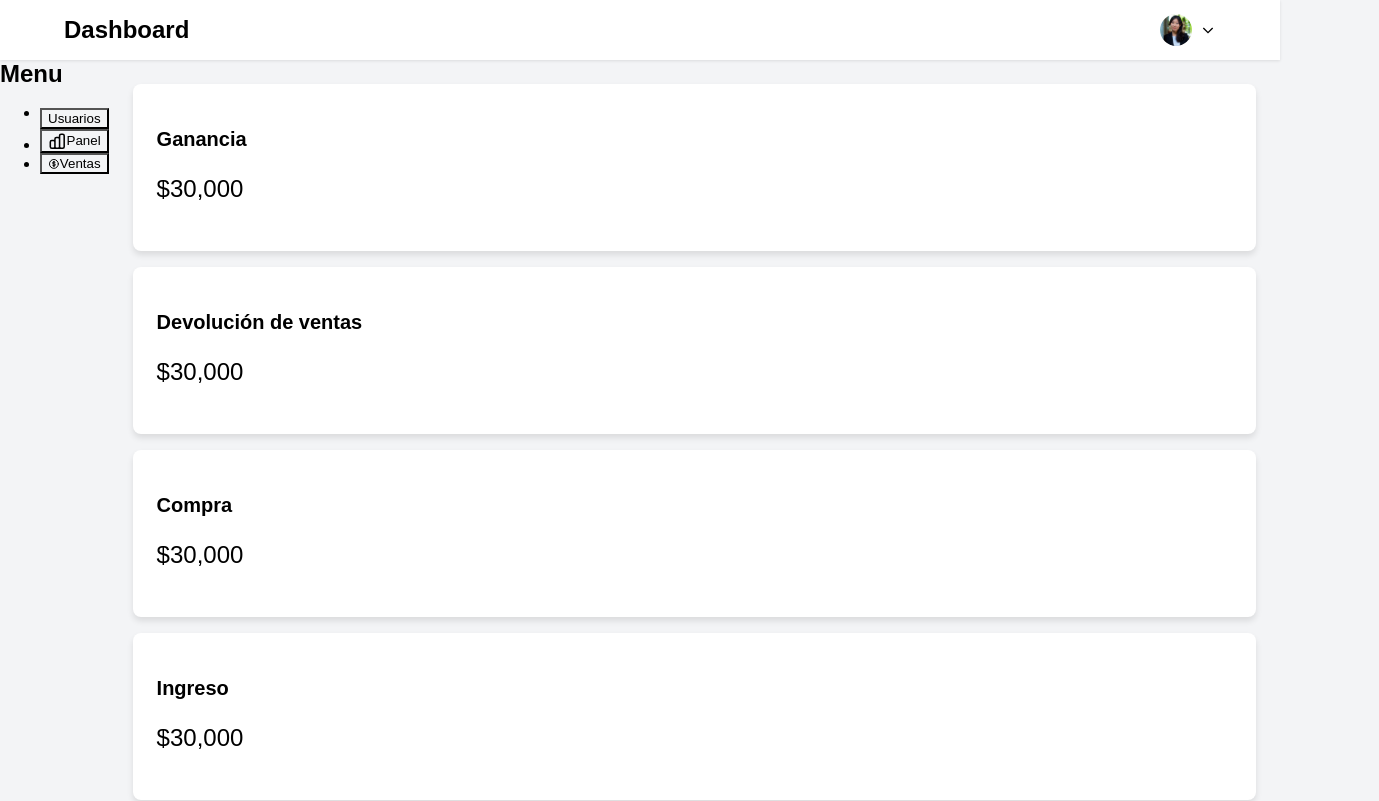
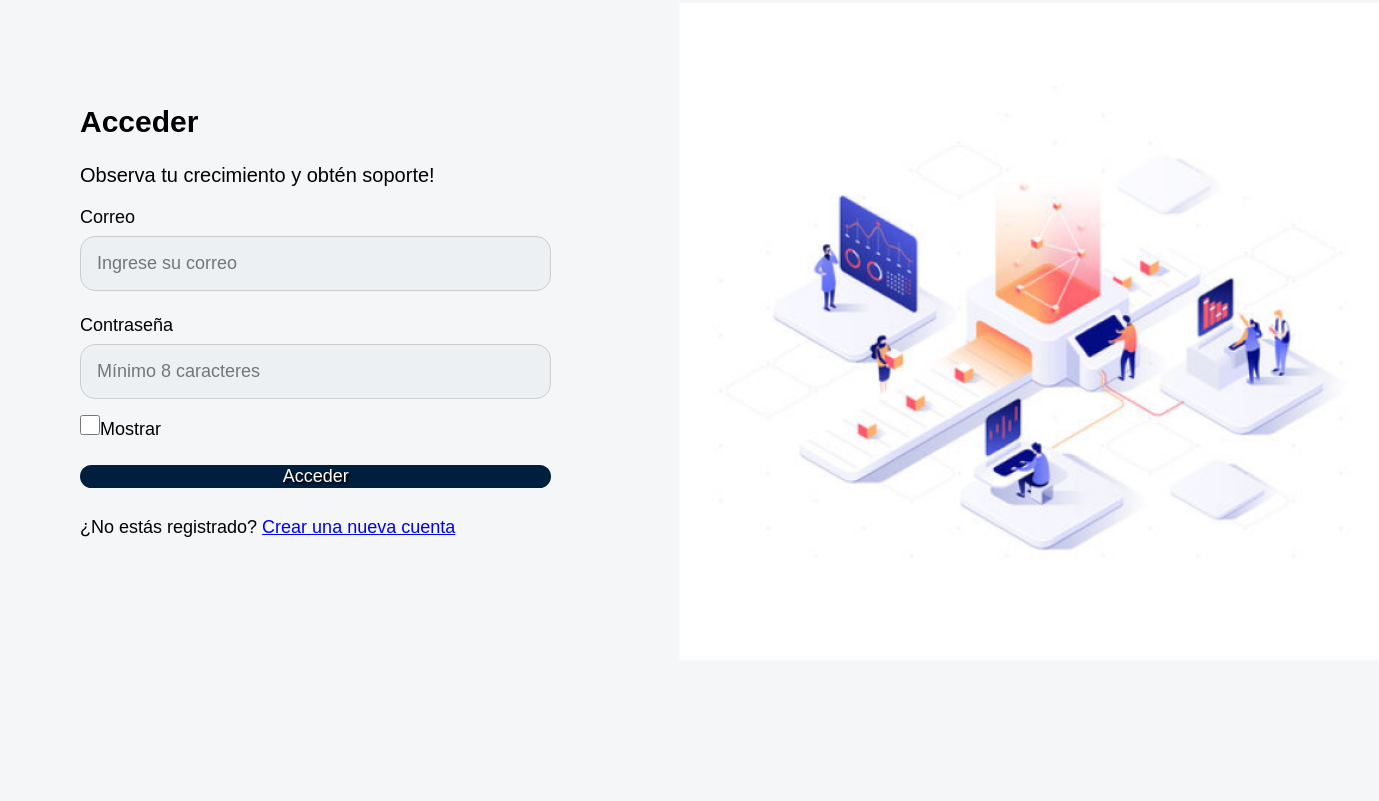
Before and after one commit to 02loveslollipop/SICCA-FORK, a React (Vite) app in the folder SICCA_Front/: page / in a window 1280 px wide. Shown: the top 801 px of the page, 1379 px wide, since content can reach past the window. Built offline with nearby package versions, Linux system fonts and the light colour scheme.

Commit message:
cambio de rutas en Main: App

```diff
--- a/SICCA_Front/src/main.jsx
+++ b/SICCA_Front/src/main.jsx
@@ -1,6 +1,6 @@
 import { StrictMode } from 'react'
 import { createRoot } from 'react-dom/client'
-//import App from './App.jsx'
+import App from './App.jsx'
 import Dashboard from './pages/DashboardAdmin.jsx'
 //import './index.css'
 //import DashboardAdmin from './pages/DashboardAdmin.jsx'
@@ -8,6 +8,6 @@ import Dashboard from './pages/DashboardAdmin.jsx'
 
 createRoot(document.getElementById('root')).render(
   <StrictMode>
-    <Dashboard />
+    <App/>
   </StrictMode>,
 )
```
